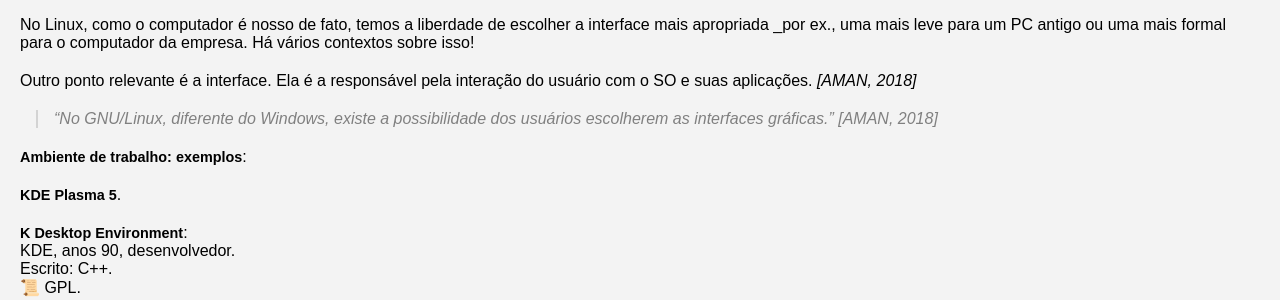
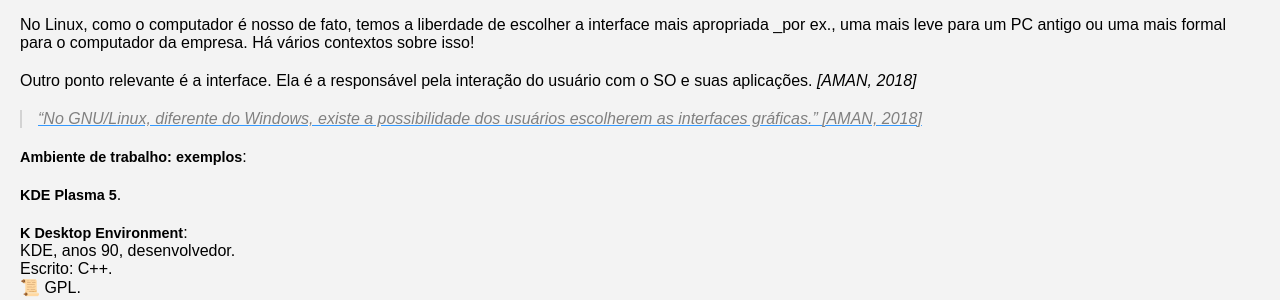
Before and after one commit to Joesynth/joesynth.github.io, a Jekyll site: the page built from _posts/2021-07-07-linux-interfaces.md, in a window 1280 px wide. Shown: the part 364-664 px from the top of the page. Built offline with Jekyll 4.4.1, drawn with Linux system fonts in a browser that asks for light colours.

Commit message:
Update style.css

```diff
--- a/css/style.css
+++ b/css/style.css
@@ -82,7 +82,7 @@
 
 strong { font-size: 0.9em;}
 
-blockquote { border-left: 2px solid lightgray; color: gray; font-style: italic; margin-left: 1em; padding-left: 1em;}
+blockquote { border-left: 2px solid lightgray; color: gray; font-style: italic; text-decoration: underline; text-decoration-color: var(--cor-escura); padding-left: 1em;}
 
 th { background-color: lightgray; }
 
```
